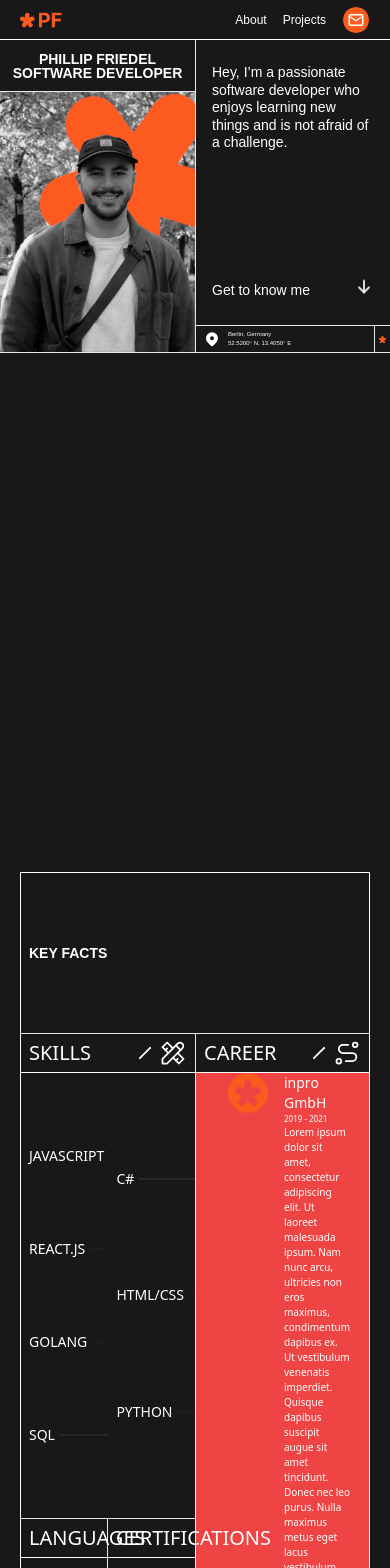
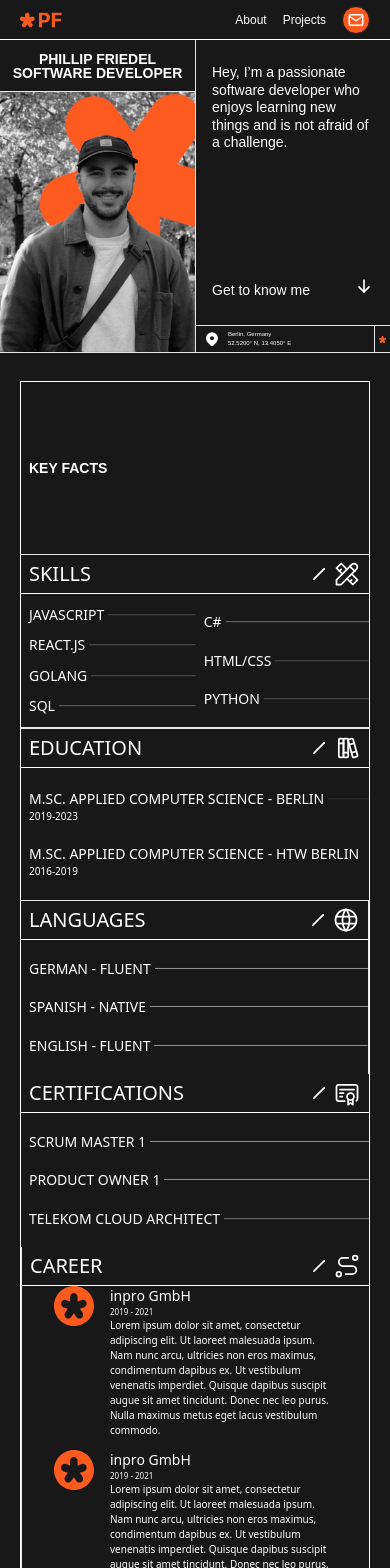
Before and after one commit to phillipfriedelj/personal-website, a React (Vite) app: page / in a window 390 px wide. Shown: the top 1568 px of the page. Built offline with nearby package versions, Linux system fonts and the light colour scheme.

Commit message:
Made keyfacts responsive and fixed banner height

```diff
--- a/src/App.jsx
+++ b/src/App.jsx
@@ -8,7 +8,7 @@ import Projects from "./components/Projects";
 function App() {
   return (
     <div className="w-full">
-      <div className="sm:h-screen min-h-screen flex flex-col">
+      <div className="md:h-screen flex flex-col">
         <Navbar />
         <Banner />
       </div>
--- a/src/components/CareerPath.jsx
+++ b/src/components/CareerPath.jsx
@@ -2,7 +2,7 @@ import pathCircle from "../assets/path-circle.svg";
 
 export default function CareerPath() {
   return (
-    <div className="flex flex-col space-y-3 justify-evenly bg-red-500 flex-grow align-middle px-8">
+    <div className="flex flex-col space-y-3 justify-evenly flex-grow align-middle px-8">
       <div className="flex space-x-4">
         <img src={pathCircle} alt="Your SVG" className="self-start" />
         <div>
--- a/src/layout/SectionContainer.jsx
+++ b/src/layout/SectionContainer.jsx
@@ -1,7 +1,7 @@
 export default function SectionContainer({ bg, children }) {
   return (
     <div
-      className={`relative md:min-h-screen flex flex-col ${
+      className={`relative md:h-screen md:min-h-screen flex flex-col py-[28px] px-[20px] md:px-[65px] ${
         bg ? bg : "bg-black"
       }`}
     >
--- a/src/sections/Banner.jsx
+++ b/src/sections/Banner.jsx
@@ -1,11 +1,10 @@
 import { IconMapPinFilled, IconArrowDown } from "@tabler/icons-react";
-import bigAsterisk from "../assets/asterisk_big.png";
 export default function Banner() {
   return (
     <div className="leading-normal flex flex-col flex-grow bg-dark-gray border-white ">
       <div className="grid grid-cols-2 grid-rows-12 md:h-full border-b">
         <div className=" row-span-2 content-center justify-items-center px-2 border-b">
-          <h1 className="font-inter font-bold text-sm sm:text-medium md:text-[30px] lg:text-large md:bg-red-400 lg:bg-yellow-400 xl:bg-green-500 sm:bg-blue-600 leading-none text-white">
+          <h1 className="font-inter font-bold text-sm sm:text-medium md:text-[30px] lg:text-large leading-none text-white">
             PHILLIP FRIEDEL
           </h1>
           <h2 className="font-inter font-bold text-sm sm:text-medium md:text-[30px] lg:text-large leading-none text-white">
--- a/src/sections/KeyFacts.jsx
+++ b/src/sections/KeyFacts.jsx
@@ -1,5 +1,3 @@
-import KeyFactsTableSmall from "../components/key_facts/KeyFactsTableSmall";
-import KeyFactsTableLarge from "../components/key_facts/KeyFactsTableLarge";
 import SectionContainer from "../layout/SectionContainer";
 import TableCardTitle from "../components/TableCardTitle";
 import CareerPath from "../components/CareerPath";
@@ -18,14 +16,14 @@ import FactListComponent from "../components/FactListComponent";
 export default function KeyFacts() {
   return (
     <SectionContainer>
-      <div className="py-[28px] px-[20px] md:px-[65px] h-full">
-        <div className="grid grid-cols-4 grid-rows-11 border-white border h-full">
-          <div className="col-span-4 content-center border-b">
+      {/* <div className="py-[28px] px-[20px] md:px-[65px] h-full"> */}
+      <div className="grid grid-cols-1 lg:grid-cols-4 grid-rows-8 lg:grid-rows-11 border-white border h-full">
+        <div className="lg:col-span-4 content-center border-b">
           <h3 className="pl-2 font-inter font-bold text-sm sm:text-medium md:text-[30px] lg:text-large leading-none text-white">
             KEY FACTS
           </h3>
         </div>
-          <div className="col-span-2 row-span-10 col-start-3 row-start-2 border-l flex flex-col">
+        <div className="lg:col-span-2 lg:row-span-10 lg:col-start-3 lg:row-start-2 row-start-6 row-end-9 border-l flex flex-col">
           <TableCardTitle title={"CAREER"}>
             <IconRoute
               color="white"
@@ -35,7 +33,7 @@ export default function KeyFacts() {
           </TableCardTitle>
           <CareerPath />
         </div>
-          <div className="row-span-3 col-start-1 row-start-5 border-r flex flex-col">
+        <div className="lg:row-span-3 lg:col-start-1 lg:row-start-5 row-start-4 border-r flex flex-col">
           <TableCardTitle title={"LANGUAGES"}>
             <IconWorld
               color="white"
@@ -49,7 +47,7 @@ export default function KeyFacts() {
             <FactListComponent listText={"ENGLISH - FLUENT"} />
           </div>
         </div>
-          <div className="row-span-3 col-start-2 row-start-5 flex flex-col">
+        <div className="lg:row-span-3 lg:col-start-2 row-start-5 lg:row-start-5 flex flex-col">
           <TableCardTitle title={"CERTIFICATIONS"}>
             <IconCertificate
               color="white"
@@ -63,7 +61,7 @@ export default function KeyFacts() {
             <FactListComponent listText={"TELEKOM CLOUD ARCHITECT"} />
           </div>
         </div>
-          <div className="col-span-2 row-span-3 col-start-1 row-start-2 border-b h-full flex flex-col">
+        <div className="lg:col-span-2 lg:row-span-3 col-start-1 row-start-2 border-b h-full flex flex-col">
           <TableCardTitle title={"SKILLS"}>
             <IconTools
               color="white"
@@ -87,7 +85,7 @@ export default function KeyFacts() {
             </div>
           </div>
         </div>
-          <div className="col-span-2 row-span-3 row-start-8 border-y flex flex-col">
+        <div className="lg:col-span-2 lg:row-span-3 lg:row-start-8 row-start-3 border-y flex flex-col">
           <TableCardTitle title={"EDUCATION"}>
             <IconBooks
               color="white"
@@ -116,12 +114,12 @@ export default function KeyFacts() {
             />
           </div>
         </div>
-          <div className="col-span-2 row-start-11">
+        <div className="hidden lg:block lg:col-span-2 lg:row-start-11">
           <div className="flex justify-center w-full h-full space-x-2 bg-orange">
             <IconArrowDown
               color="white"
               stroke={2}
-                className="self-center h-5 md:h-8 w-auto"
+              className="self-center h-5 lg:h-8 w-auto"
             />
             <p className="text-white text-medium font-bold self-center">
               DOWNLOAD MY CV
@@ -129,7 +127,7 @@ export default function KeyFacts() {
           </div>
         </div>
       </div>
-      </div>
+      {/* </div> */}
     </SectionContainer>
   );
 }
--- a/tailwind.config.js
+++ b/tailwind.config.js
@@ -55,7 +55,39 @@ export default {
         "diagonal-line": "url(./src/assets/diag-line.png)",
       },
       gridTemplateRows: {
-        16: "repeat(16, minmax(0, 1fr))",
+        21: "repeat(21, minmax(0, 1fr))",
+      },
+      gridRowStart: {
+        8: "8",
+        9: "9",
+        10: "10",
+        11: "11",
+        12: "12",
+        13: "13",
+        14: "14",
+        15: "15",
+        16: "16",
+        17: "17",
+        18: "18",
+        19: "19",
+        20: "20",
+        21: "21",
+      },
+      gridRowEnd: {
+        8: "8",
+        9: "9",
+        10: "10",
+        11: "11",
+        12: "12",
+        13: "13",
+        14: "14",
+        15: "15",
+        16: "16",
+        17: "17",
+        18: "18",
+        19: "19",
+        20: "20",
+        21: "21",
       },
     },
   },
```
Lines whose indentation alone changed are shown as unchanged.
